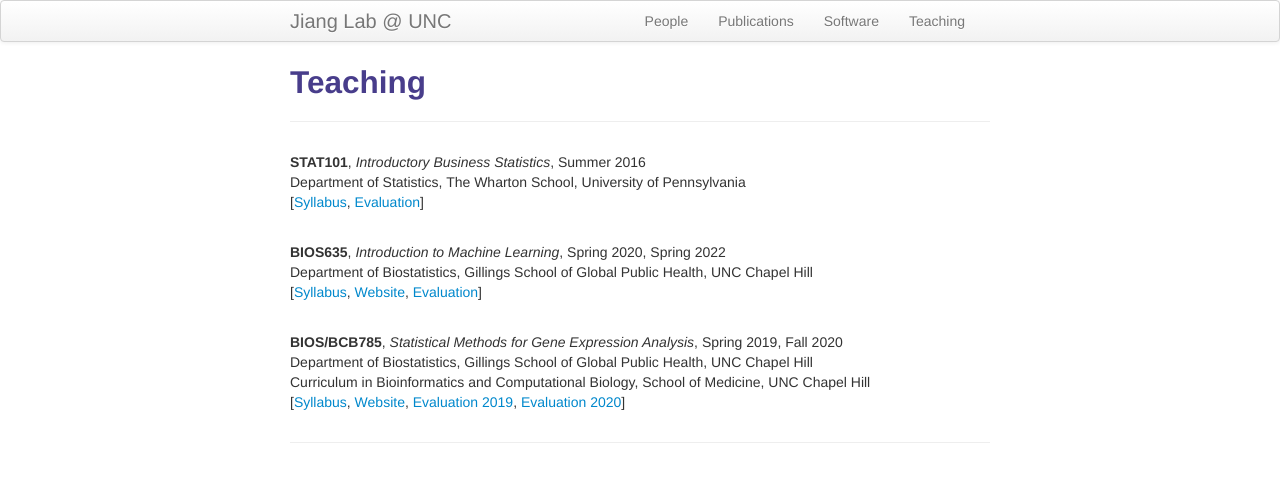
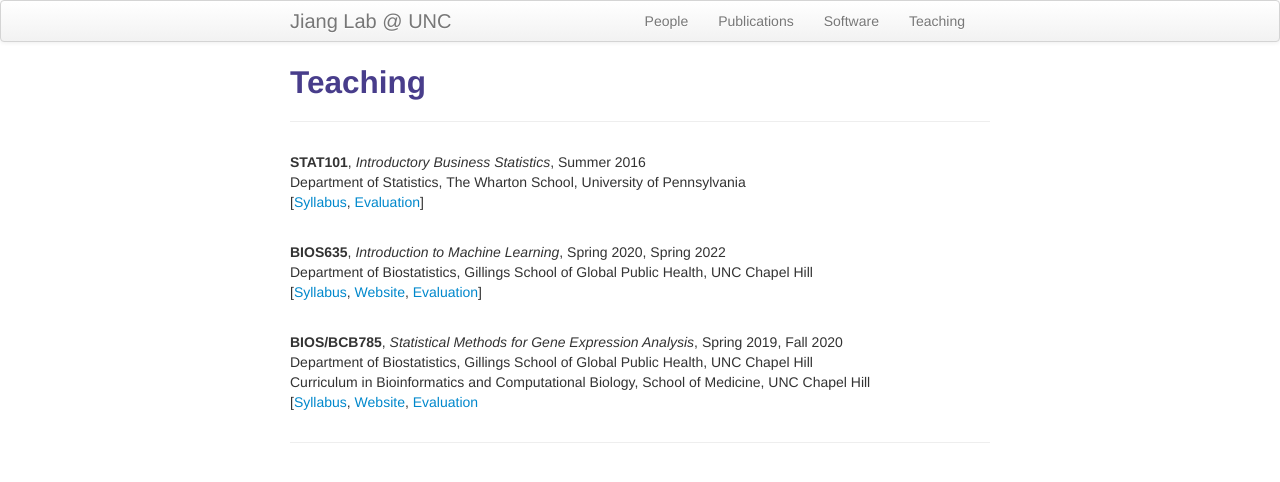
Before and after one commit to yuchaojiang/yuchaojiang.github.io, a Jekyll site: the page built from pages/teaching.md, in a window 1280 px wide. Shown: the top 482 px of the page. Built offline with Jekyll 4.4.1, drawn with Linux system fonts in a browser that asks for light colours.

Commit message:
Update teaching.md

```diff
--- a/pages/teaching.md
+++ b/pages/teaching.md
@@ -24,7 +24,6 @@ Curriculum in Bioinformatics and Computational Biology, School of Medicine, UNC
 <br/>
 [<a href="https://www.dropbox.com/s/jqpqxp8hmglyeb0/BIOS785_Fall2020_Yuchao_Jiang.pdf?dl=0" title="Syllabus BIOS785">Syllabus</a>,
 	<a href="https://github.com/yuchaojiang/BIOSBCB785" title="Course Website">Website</a>,
-	<a href="https://www.dropbox.com/s/4dd3cntz0d2vqt9/selected_evaluation.pdf?dl=0" title="Evaluation">Evaluation 2019</a>,
-	<a href="https://www.dropbox.com/s/xcjc5qf3npviif8/Evaluation.pdf?dl=0" title="Evaluation">Evaluation 2020</a>]
+	<a href="https://www.dropbox.com/s/5y4zquudxclt842/selected_evaluations_785.pdf?dl=0" title="Evaluation">Evaluation</a>
 <br/>
 </div>
```
